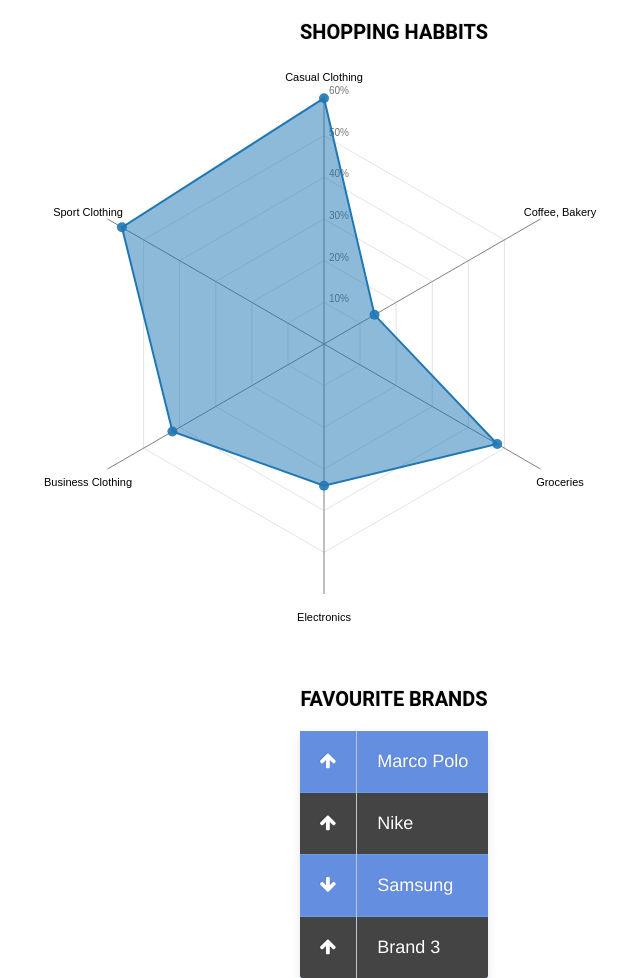
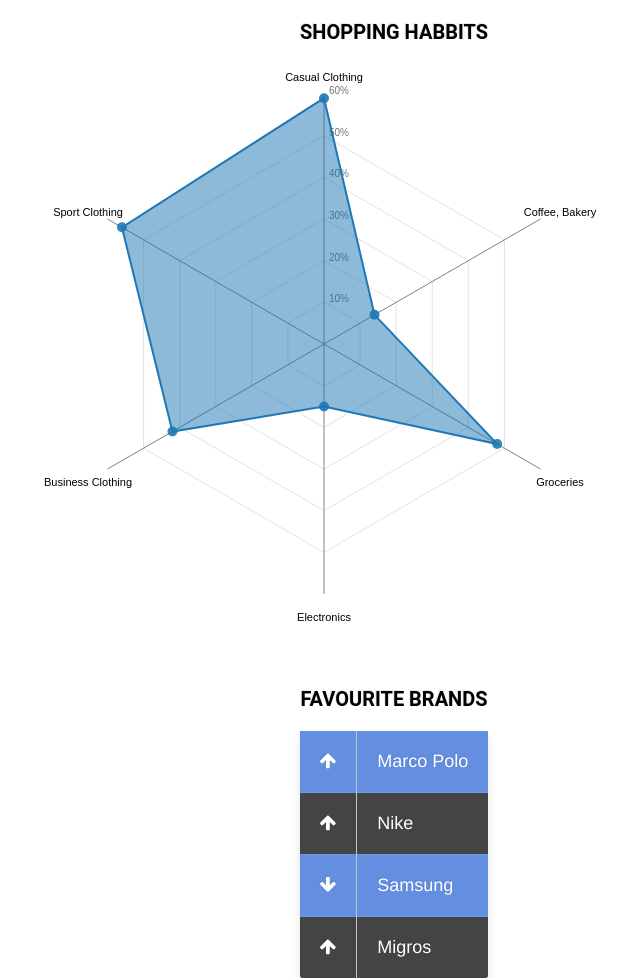
Before and after one commit to GabrielePrestifilippo/SIX_Hackathon, a plain HTML site: page www/profile.html in a window 1280 px wide. Shown: the whole page, without its empty margins (246-886 px from the left). Drawn offline with nearby package versions, Linux system fonts and the light colour scheme.

```diff
--- a/www/js/spiderChartData.js
+++ b/www/js/spiderChartData.js
@@ -12,7 +12,7 @@
         {axis:"Casual Clothing",value:0.59},
         {axis:"Sport Clothing",value:0.56},
         {axis:"Business Clothing",value:0.42},
-        {axis:"Electronics",value:0.34},
+        {axis:"Electronics",value:0.15},
         {axis:"Groceries",value:0.48},
         {axis:"Coffee, Bakery",value:0.14}
     ]
--- a/www/profile.html
+++ b/www/profile.html
@@ -31,7 +31,7 @@
             </tr>
             <tr>
                 <td class="ranking"><i class="fa fa-arrow-up" aria-hidden="true"></td>
-                <td class="text-left">Brand 3</td>
+                <td class="text-left">Migros</td>
             </tr>
 
         </table>
```
